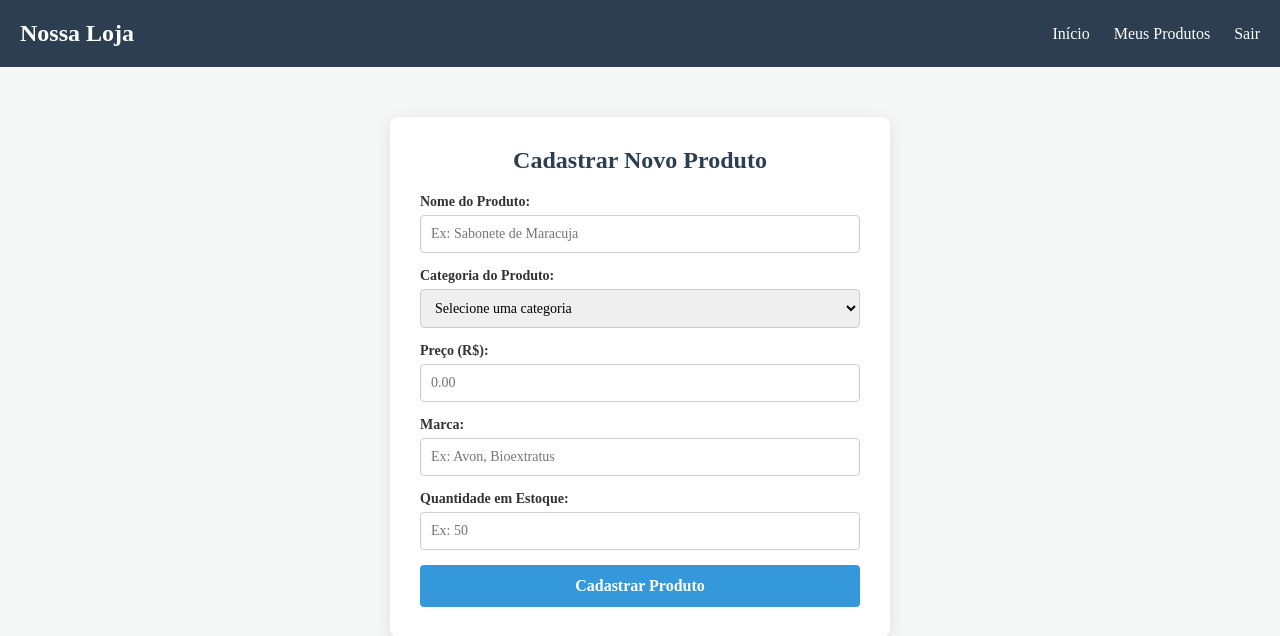
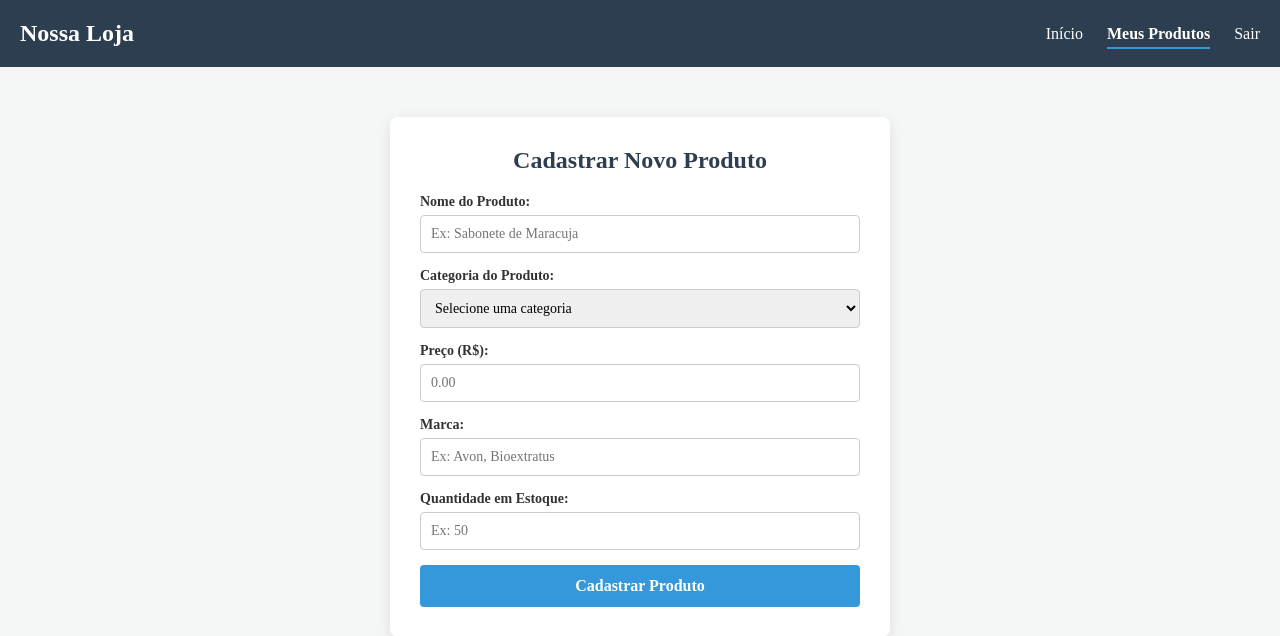
Before and after one commit to WhiteAngel0604/projeto_Pw, a PHP site: page /CadastroProduto.html in a window 1280 px wide. Shown: the top 636 px of the page. Run offline with PHP 8.4, Linux system fonts and the light colour scheme.

Commit message:
Update cssGlobal.css

```diff
--- a/cssGlobal.css
+++ b/cssGlobal.css
@@ -210,3 +210,16 @@ nav a
     color: #7f8c8d;
     margin-bottom: 15px;
 }
+
+#link-vendedor
+{
+    display: inline-block;
+    transition: color 0.3s ease;
+}
+
+nav a.active
+{
+    border-bottom: 2px solid #3498db;
+    padding-bottom: 5px;
+    font-weight: bold;
+}
```
